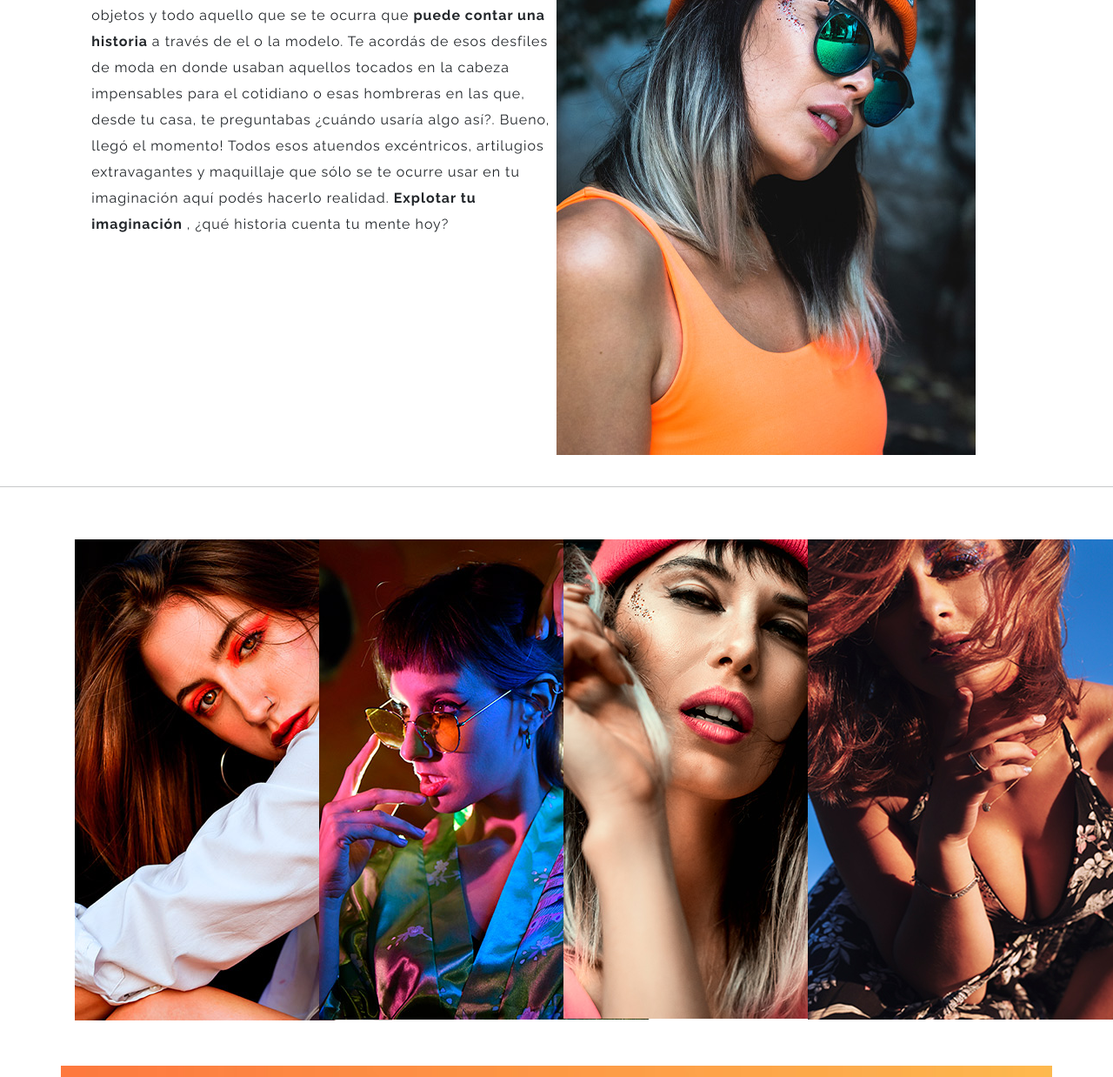
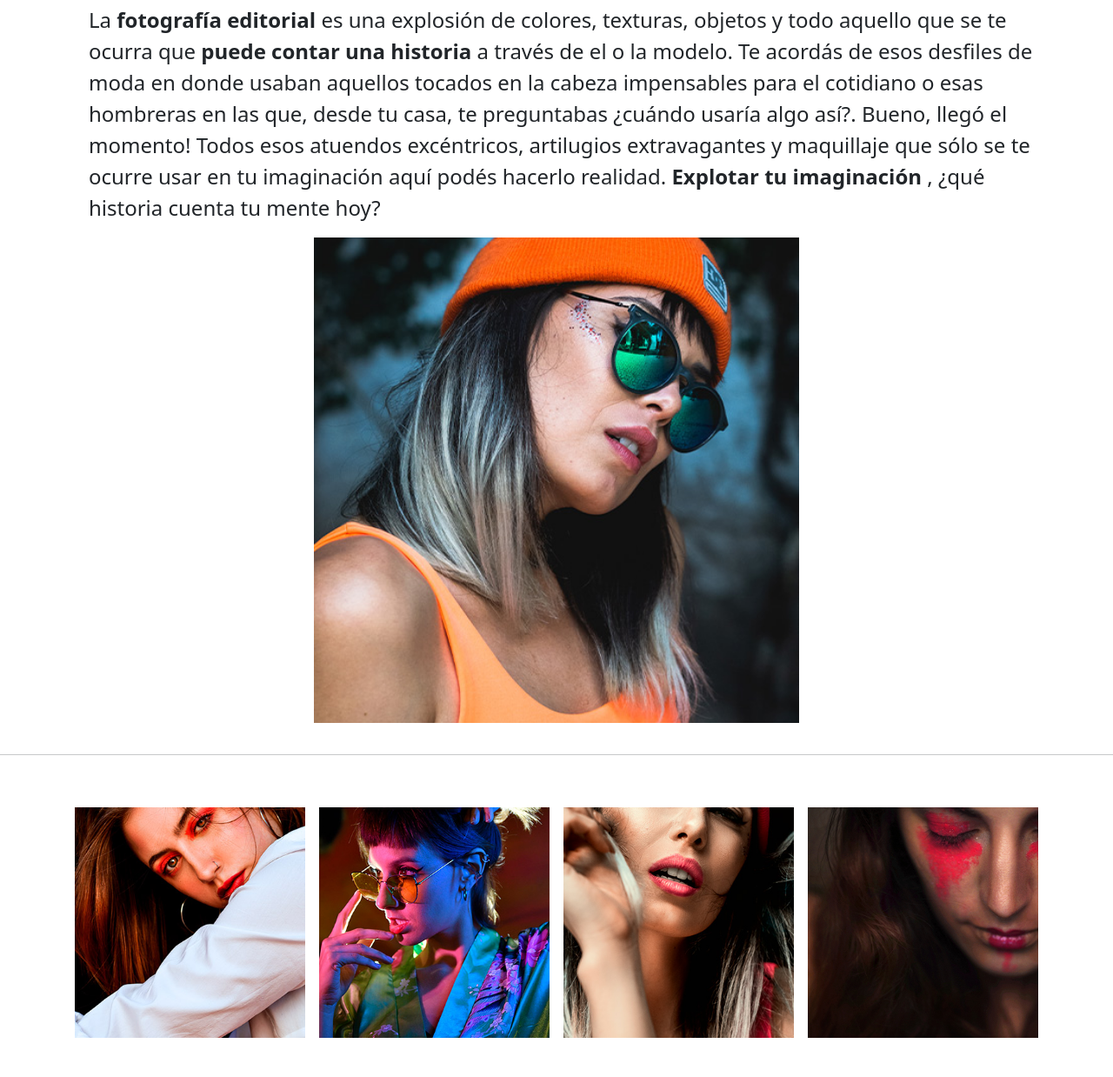
Before and after one commit to andreansalas/AndreAnsalasPh, a website: page proyect1/editorial.html in a window 1280 px wide. Shown: the part 427-1665 px from the top of the page at 87% size. Drawn offline with nearby package versions, Linux system fonts and the light colour scheme; a web font is replaced by a local one.

Commit message:
editorial responsive

```diff
--- a/main.scss
+++ b/main.scss
@@ -36,7 +36,9 @@ margin: 0 auto;
 padding: 0.75rem;
 }
 
+
 .a-car {
+
     width: 100%;
     object-fit: cover;
     aspect-ratio: 1/1;
--- a/parciales/_about.scss
+++ b/parciales/_about.scss
@@ -19,10 +19,6 @@
             @include carta_h2
         }
 
-        p {
-            @include carta_p;
-
-      }
 
       }
     }
--- a/parciales/_boudoir.scss
+++ b/parciales/_boudoir.scss
@@ -13,9 +13,6 @@
           @include carta_h3;
       }
 
-      p {
-          @include carta_p;
-    }
 
     }
 
--- a/parciales/_editorial.scss
+++ b/parciales/_editorial.scss
@@ -1,5 +1,8 @@
 .intro_editorial{
     @include carta;
+    .portadas_carta{
+        height: auto;
+    }
     .texto_ed {
       @include carta_texto;
 
@@ -8,10 +11,6 @@
 
       }
 
-      p {
-          @include carta_p;
-
-    }
 
     }
 
--- a/parciales/_mixin.scss
+++ b/parciales/_mixin.scss
@@ -24,9 +24,3 @@
 @mixin carta_h4 {
     opacity: 0.6;
 }
-
-@mixin carta_p {
-letter-spacing: 1px;
-line-height: 30px;
-max-width: 60ch;
-}
--- a/proyect1/editorial.html
+++ b/proyect1/editorial.html
@@ -73,12 +73,46 @@
     </header>
 
     <main>
+
+
+      <section class="text-center mt-5 container">
+
+        <div class="intro_editorial row ">
+        <div class="texto_ed fs-3">
+            <h2 class="fs-3">EDITORIAL</h2>
+        </div>
+        <div class="texto_ed text-center">
+        <h3 class="fs-1">Tu potencial creativo</h3>
+      </div>
+      <div class="text-start ms-3">
+        <p class="fs-4 fw-normal mt-5">La <strong> fotografía editorial </strong> es una explosión de
+          colores, texturas, objetos y todo aquello que se te ocurra que
+          <strong> puede contar una historia </strong> a través de el o la
+          modelo. Te acordás de esos desfiles de moda en donde usaban
+          aquellos tocados en la cabeza impensables para el cotidiano o esas
+          hombreras en las que, desde tu casa, te preguntabas ¿cuándo usaría
+          algo así?. Bueno, llegó el momento! Todos esos atuendos
+          excéntricos, artilugios extravagantes y maquillaje que sólo se te
+          ocurre usar en tu imaginación aquí podés hacerlo realidad.
+          <strong> Explotar tu imaginación </strong>, ¿qué historia cuenta
+          tu mente hoy?</p>
+      </div>
+      <div class="p-0 col-12 col-lg-6 col-md-12">
+        <img class="portadas_carta a-car"
+          src="../Multimedia/Fotos editorial/Editorial portada.jpg"
+          alt="Editorial Portada"
+        />
+      </div>
+    </div>
+      </section>
+      <!--aca empieza el lio
       <section class="container">
+
         <div class="intro_editorial row g-3">
           <div class="texto_ed p-0 col-12 col-lg-6 col-md-12">
             <h2 class="fs-3">EDITORIAL</h2>
             <h3 class="fs-1">Tu potencial creativo</h3>
-            <p class="fs-lg-5 fs-md-6 text-wrap">
+            <p class="fs-lg-5 fs-md-6 ">
               La <strong> fotografía editorial </strong> es una explosión de
               colores, texturas, objetos y todo aquello que se te ocurra que
               <strong> puede contar una historia </strong> a través de el o la
@@ -93,39 +127,40 @@
             </p>
           </div>
           <div class="p-0 col-12 col-lg-6 col-md-12">
-            <img
+            <img class="portadas_carta"
               src="../Multimedia/Fotos editorial/Editorial portada.jpg"
               alt="Editorial Portada"
             />
           </div>
         </div>
       </section>
+       -->
 <div>
   <hr>
 </div>
       <section class="container">
         <div class="row px-2 py-2 ">
           <div class=" col-xl-3 col-md-6 col-sm-12 g-lg-3">
-            <img
+            <img class="a-car"
               src="../Multimedia/Fotos editorial/editorial_sofi.jpg"
               alt=""
             />
           </div>
           <div class="col-xl-3 col-md-6 col-sm-12 g-lg-3">
-            <img
+            <img class="a-car"
               src="../Multimedia/Fotos editorial/editorial_sole.jpg"
               alt=""
             />
           </div>
           <div class=" col-xl-3 col-md-6 col-sm-12 g-lg-3">
-            <img
+            <img class="a-car"
               src="../Multimedia/Fotos editorial/editorial_maga.jpg"
               alt=""
             />
           </div>
           <div class=" col-xl-3 col-md-6 col-sm-12 g-lg-3">
-            <img
-              src="../Multimedia/Fotos editorial/editorial_maca2.jpg"
+            <img class="a-car"
+              src="../Multimedia/Fotos editorial/editorial_andre.jpg"
               alt=""
             />
           </div>
```
Also changed, not shown: main.css, 1 other file.
